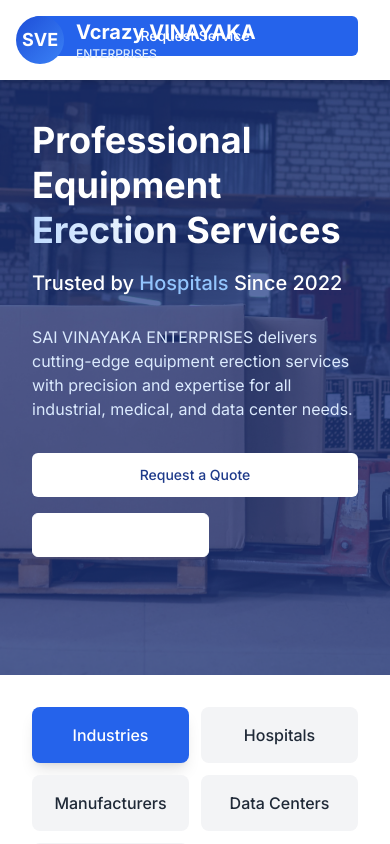
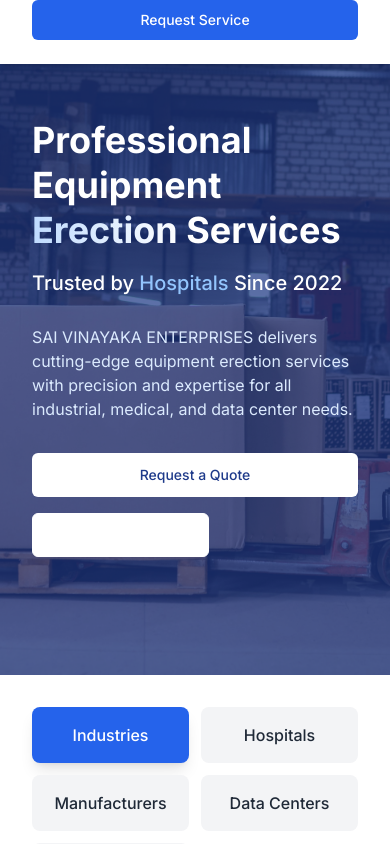
Before and after one commit to CHINNU1234567890/newsveproject, a Next.js app: page / in a window 390 px wide. Shown: the top 844 px of the page. Built offline with nearby package versions, Linux system fonts and the light colour scheme.

Commit message:
Update Header.tsx kk

```diff
--- a/components/Header.tsx
+++ b/components/Header.tsx
@@ -2,7 +2,6 @@
 
 import React, { useState, useEffect } from 'react';
 import Link from 'next/link';
-import Image from 'next/image';
 import { Menu, X, Phone, ChevronDown } from 'lucide-react';
 import { usePathname } from 'next/navigation';
 import { useServiceRequest } from '@/contexts/ServiceRequestContext';
@@ -15,16 +14,11 @@
   const pathname = usePathname();
   const { openServiceRequest } = useServiceRequest();
 
-  // Handle scroll effect for transparent header
+  // Scroll effect for header background
   useEffect(() => {
-    const handleScroll = () => {
-      setIsScrolled(window.scrollY > 50);
-    };
-
+    const handleScroll = () => setIsScrolled(window.scrollY > 50);
     window.addEventListener('scroll', handleScroll);
-    return () => {
-      window.removeEventListener('scroll', handleScroll);
-    };
+    return () => window.removeEventListener('scroll', handleScroll);
   }, []);
 
   // Close mobile menu when route changes
@@ -49,31 +43,39 @@
       }`}
     >
       <div className="container mx-auto px-4">
-        <div className="flex items-center justify-between h-20">
+        {/* Main Header */}
+        <div className="flex items-center justify-between h-16 lg:h-20 flex-wrap gap-x-2">
           {/* Logo */}
-          <Link href="/" className="relative z-10">
-            <div className="flex items-center">
-              <div className="relative h-12 w-12 mr-3">
-                {/* Logo placeholder - replace with actual logo */}
+          <Link href="/" className="relative z-10 flex items-center">
+            <div className="relative h-10 w-10 mr-2 lg:h-12 lg:w-12 lg:mr-3">
               <div className="bg-gradient-to-br from-blue-700 to-blue-500 h-full w-full rounded-full flex items-center justify-center">
-                  <span className="text-white font-bold text-lg">SVE</span>
+                <span className="text-white font-bold text-sm lg:text-lg">SVE</span>
               </div>
             </div>
             <div>
-                <h1 className={`font-bold text-xl md:text-2xl ${isScrolled ? 'text-blue-900' : 'text-white'}`}>
+              <h1
+                className={`font-bold text-lg lg:text-2xl ${
+                  isScrolled ? 'text-blue-900' : 'text-white'
+                }`}
+              >
                 Vcrazy VINAYAKA
               </h1>
-                <p className={`text-xs font-medium ${isScrolled ? 'text-blue-700' : 'text-blue-100'}`}>
+              <p
+                className={`text-[10px] lg:text-xs font-medium ${
+                  isScrolled ? 'text-blue-700' : 'text-blue-100'
+                }`}
+              >
                 ENTERPRISES
               </p>
             </div>
-            </div>
           </Link>
 
+          {/* Right side actions */}
+          <div className="flex items-center gap-x-3">
             {/* Desktop Navigation */}
             <nav className="hidden lg:flex items-center space-x-1">
               <NavLink href="/" active={pathname === '/'} isScrolled={isScrolled}>
-              Heythere
+                Home
               </NavLink>
 
               <div className="relative group">
@@ -97,8 +99,10 @@
 
                 {/* Services Dropdown */}
                 <div
-                className={`absolute left-0 mt-1 w-64 origin-top-left rounded-md bg-white shadow-lg ring-1 ring-black ring-opacity-5 focus:outline-none transition-all ${
-                  isServicesOpen ? 'opacity-100 scale-100' : 'opacity-0 scale-95 pointer-events-none'
+                  className={`absolute left-0 mt-1 w-64 origin-top-left rounded-md bg-white shadow-lg ring-1 ring-black ring-opacity-5 transition-all ${
+                    isServicesOpen
+                      ? 'opacity-100 scale-100'
+                      : 'opacity-0 scale-95 pointer-events-none'
                   }`}
                   onMouseEnter={() => setIsServicesOpen(true)}
                   onMouseLeave={() => setIsServicesOpen(false)}
@@ -113,7 +117,6 @@
                         {service.name}
                       </Link>
                     ))}
-
                     <Link
                       href="/services"
                       className="block px-4 py-2 text-sm text-blue-600 font-medium border-t border-gray-100 hover:bg-blue-50"
@@ -127,11 +130,9 @@
               <NavLink href="/projects" active={pathname === '/projects'} isScrolled={isScrolled}>
                 Projects
               </NavLink>
-
               <NavLink href="/about" active={pathname === '/about'} isScrolled={isScrolled}>
                 About
               </NavLink>
-
               <NavLink href="/contact" active={pathname === '/contact'} isScrolled={isScrolled}>
                 Contact
               </NavLink>
@@ -156,36 +157,29 @@
               </div>
             </nav>
 
-          {/* Mobile Menu Button */}
-          <div className="lg:hidden flex items-center">
+            {/* Mobile Actions */}
+            <div className="lg:hidden flex items-center gap-x-3">
               <a
                 href="tel:+919550222151"
-              className={`mr-4 flex items-center ${
-                isScrolled ? 'text-blue-600' : 'text-white'
-              }`}
+                className={`${isScrolled ? 'text-blue-600' : 'text-white'}`}
               >
                 <Phone className="h-5 w-5" />
               </a>
 
               <button
                 onClick={() => setIsMenuOpen(!isMenuOpen)}
-              className={`p-2 rounded-md ${
-                isScrolled ? 'text-gray-700' : 'text-white'
-              }`}
+                className={`p-2 rounded-md ${isScrolled ? 'text-gray-700' : 'text-white'}`}
               >
-              {isMenuOpen ? (
-                <X className="h-6 w-6" />
-              ) : (
-                <Menu className="h-6 w-6" />
-              )}
+                {isMenuOpen ? <X className="h-6 w-6" /> : <Menu className="h-6 w-6" />}
               </button>
+            </div>
           </div>
         </div>
       </div>
 
       {/* Mobile Menu */}
       <div
-        className={`lg:hidden absolute top-full left-0 w-full bg-white shadow-md transition-transform duration-300 ease-in-out ${
+        className={`lg:hidden fixed top-16 left-0 w-full bg-white shadow-md transition-transform duration-300 ease-in-out z-40 ${
           isMenuOpen ? 'translate-y-0' : '-translate-y-full'
         }`}
       >
@@ -201,7 +195,11 @@
                 className="flex items-center justify-between w-full px-4 py-3 text-left text-gray-700 hover:bg-gray-50 rounded-md"
               >
                 <span>Services</span>
-                <ChevronDown className={`h-4 w-4 transition-transform ${isServicesOpen ? 'rotate-180' : ''}`} />
+                <ChevronDown
+                  className={`h-4 w-4 transition-transform ${
+                    isServicesOpen ? 'rotate-180' : ''
+                  }`}
+                />
               </button>
 
               <div className={`pl-4 space-y-1 ${isServicesOpen ? 'block' : 'hidden'}`}>
@@ -220,11 +218,9 @@
             <MobileNavLink href="/projects" active={pathname === '/projects'}>
               Projects
             </MobileNavLink>
-
             <MobileNavLink href="/about" active={pathname === '/about'}>
               About
             </MobileNavLink>
-
             <MobileNavLink href="/contact" active={pathname === '/contact'}>
               Contact
             </MobileNavLink>
@@ -247,7 +243,7 @@
       {/* Overlay when mobile menu is open */}
       {isMenuOpen && (
         <div
-          className="lg:hidden fixed inset-0 bg-black/20 z-40"
+          className="lg:hidden fixed inset-0 bg-black/20 z-30"
           onClick={() => setIsMenuOpen(false)}
         />
       )}
@@ -255,8 +251,13 @@
   );
 }
 
-// Desktop Navigation Link component
-function NavLink({ href, active, isScrolled, children }: {
+// Desktop Navigation Link
+function NavLink({
+  href,
+  active,
+  isScrolled,
+  children,
+}: {
   href: string;
   active: boolean;
   isScrolled: boolean;
@@ -280,8 +281,12 @@
   );
 }
 
-// Mobile Navigation Link component
-function MobileNavLink({ href, active, children }: {
+// Mobile Navigation Link
+function MobileNavLink({
+  href,
+  active,
+  children,
+}: {
   href: string;
   active: boolean;
   children: React.ReactNode;
@@ -290,9 +295,7 @@
     <Link
       href={href}
       className={`px-4 py-3 rounded-md ${
-        active
-          ? 'bg-blue-50 text-blue-600 font-medium'
-          : 'text-gray-700 hover:bg-gray-50'
+        active ? 'bg-blue-50 text-blue-600 font-medium' : 'text-gray-700 hover:bg-gray-50'
       }`}
     >
       {children}
```
Lines whose indentation alone changed are shown as unchanged.
